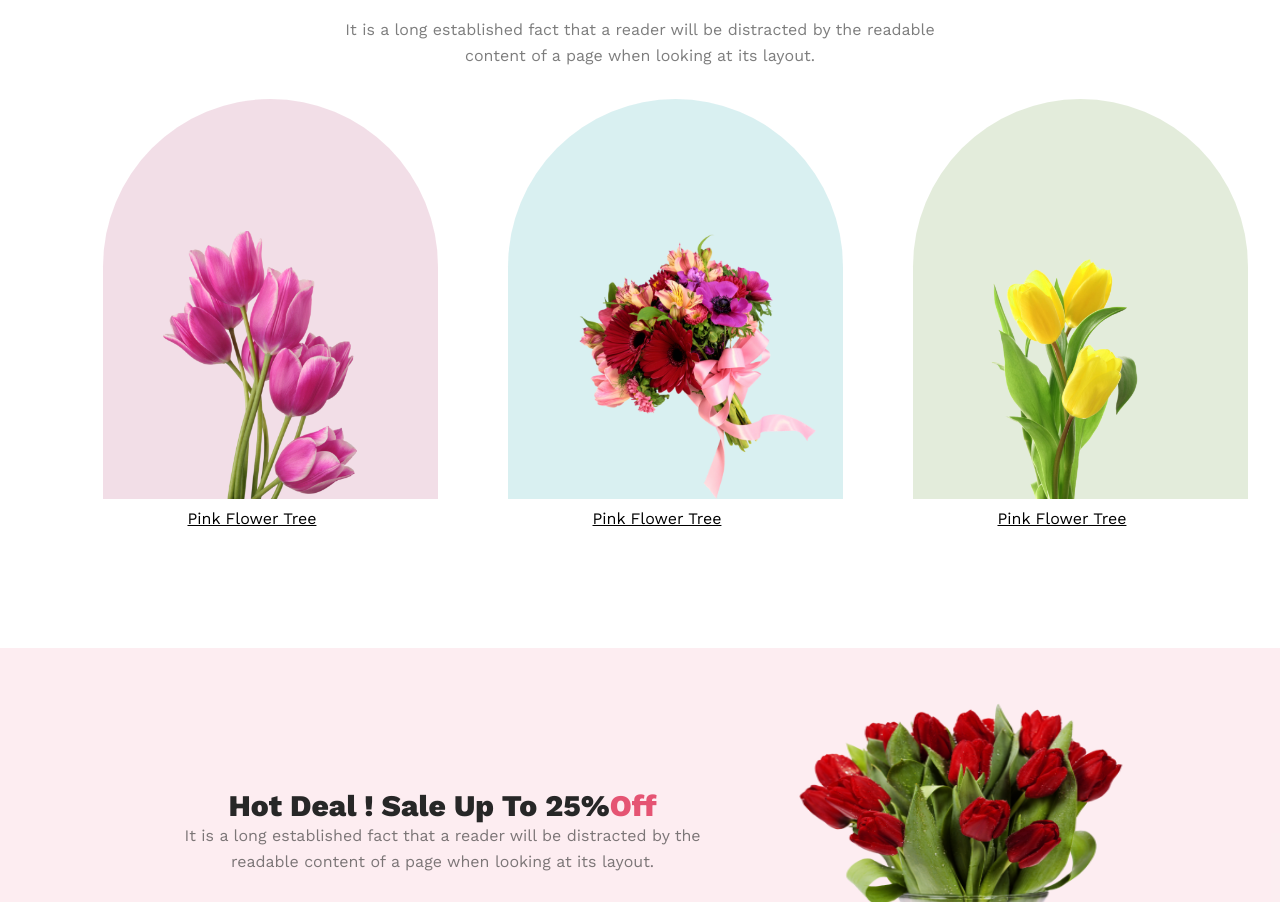
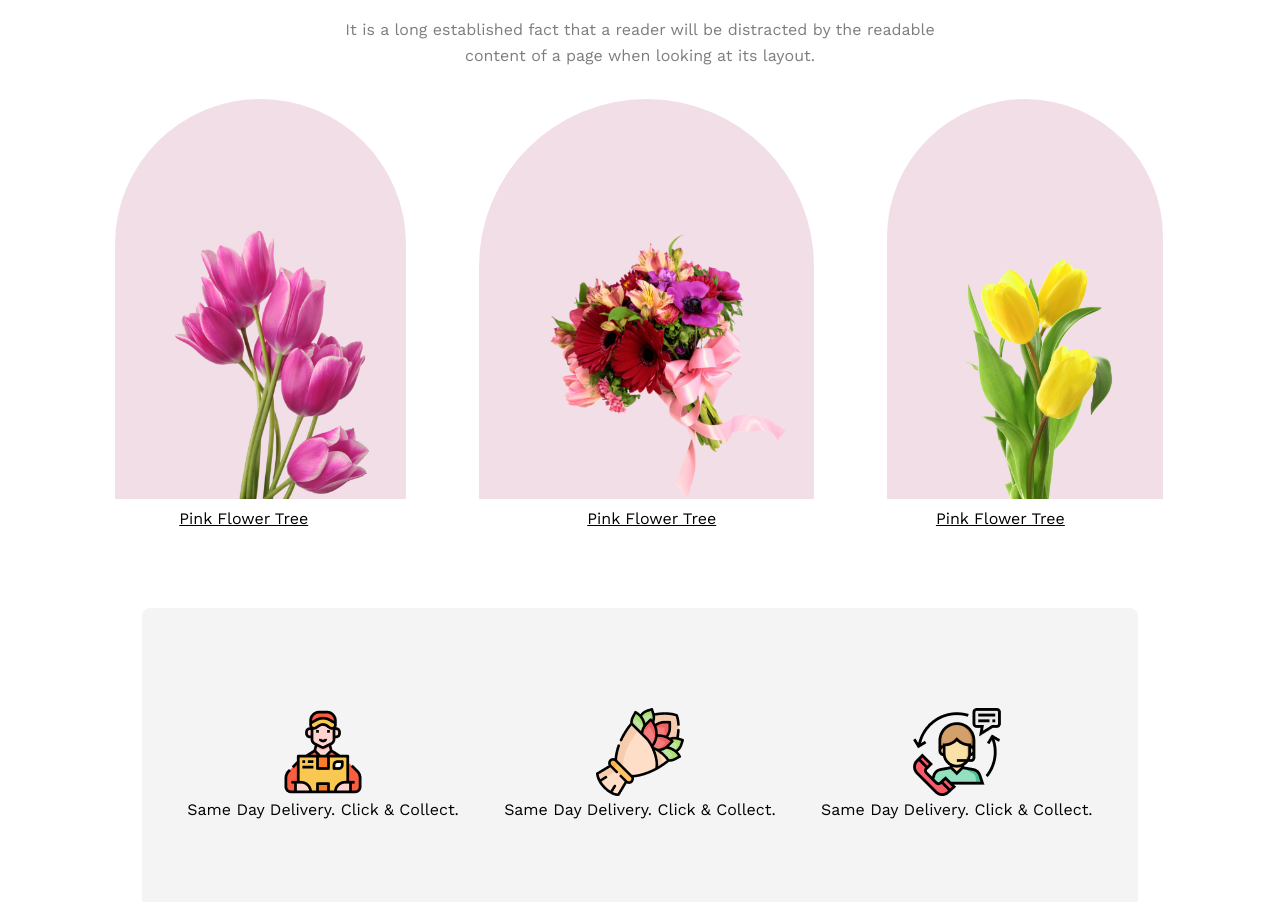
Before and after one commit to Labib91/flower-shop-project, a plain HTML site: page index.html in a window 1280 px wide. Shown: the part 692-1594 px from the top of the page. Drawn offline with nearby package versions, Linux system fonts and the light colour scheme.

Commit message:
add some style

```diff
--- a/index.html
+++ b/index.html
@@ -38,6 +38,7 @@
       </div>
     </header>
     <!-- header section end here -->
+
     <!-- main section start here -->
     <main>
       <!-- feature start here-->
@@ -75,7 +76,28 @@
         </div>
       </section>
       <!-- feature end here -->
-<!-- hot deal start here -->
+
+      <!-- support section start here  -->
+
+      <section>
+        <div class="support">
+          <div class="s-image">
+            <img src="image/Group 57.png" alt="" />
+            <p>Same Day Delivery. Click & Collect.</p>
+          </div>
+          <div class="s-image">
+            <img src="image/Group 58.png" alt="" />
+            <p>Same Day Delivery. Click & Collect.</p>
+          </div>
+          <div class="s-image">
+            <img src="image/Group 59.png" alt="" />
+            <p>Same Day Delivery. Click & Collect.</p>
+          </div>
+        </div>
+      </section>
+
+      <!-- support section end here  -->
+      <!-- hot deal start here -->
       <section class="hot-deal">
         <div class="header-content">
           <h1 class="head-text">Hot Deal ! Sale Up To 25%<span>Off</span></h1>
@@ -89,8 +111,8 @@
           <img src="image/pngwing 8.png" alt="" />
         </div>
       </section>
-<!-- hot deal end here -->
-<!-- gallery section start here -->
+      <!-- hot deal end here -->
+      <!-- gallery section start here -->
       <section>
         <div class="feature-section">
           <h2 class="head-text">Instagram</h2>
@@ -109,7 +131,7 @@
           <img src="image/Rectangle 6.png" alt="" />
         </div>
       </section>
-<!-- gallery section end here -->
+      <!-- gallery section end here -->
 
       <!-- Get The Latest Deals start here -->
 
@@ -133,7 +155,6 @@
     </main>
     <!-- main section end here -->
 
-
     <!-- footer section start here -->
     <footer>
       <div class="footer-section">
@@ -147,7 +168,5 @@
       </div>
     </footer>
     <!-- footer section end here -->
-
-
   </body>
 </html>
--- a/style/style.css
+++ b/style/style.css
@@ -95,8 +95,10 @@ header {
   height: 400px;
   border-radius: 300px 300px 0px 0px;
   background: rgba(167, 33, 98, 0.15);
-  margin-left: 70px;
+  margin-left: 125px;
+  margin-right: 127px;
 }
+
 .card-1 img {
   height: 268px;
   margin: 132px 37px 0px 60px;
@@ -105,8 +107,9 @@ header {
   width: 335px;
   height: 400px;
   border-radius: 300px 300px 0px 0px;
-  background: rgba(5, 151, 160, 0.15);
-  margin-left: 70px;
+  background: rgba(167, 33, 98, 0.15);
+  margin-left: -54px;
+  margin-right: 127px;
 }
 .card-2 img {
   height: 268px;
@@ -116,8 +119,9 @@ header {
   width: 335px;
   height: 400px;
   border-radius: 300px 300px 0px 0px;
-  background: rgba(71, 125, 17, 0.15);
-  margin-left: 70px;
+  background: rgba(167, 33, 98, 0.15);
+  margin-left: -54px;
+  margin-right: 127px;
 }
 .card-3 img {
   height: 268px;
@@ -125,8 +129,23 @@ header {
 }
 .container p {
   margin-top: 440px;
-  margin-left: -250px;
+  margin-left: -354px;
   text-decoration: underline;
+}
+
+/* support style here */
+.support {
+  display: flex;
+  justify-content: space-evenly;
+  text-align: center;
+  margin: 0px 142px;
+  margin-top: 80px;
+  height: 320px;
+  border-radius: 8px;
+  background: rgba(39, 39, 39, 0.05);
+}
+.s-image {
+  margin-top: 100px;
 }
 /* hot deal style here */
 .hot-deal {
@@ -164,6 +183,7 @@ span {
   margin-top: 10px;
   padding: 10px;
 }
+
 /* get the latest deals style here */
 
 input[type="email"] {
```
